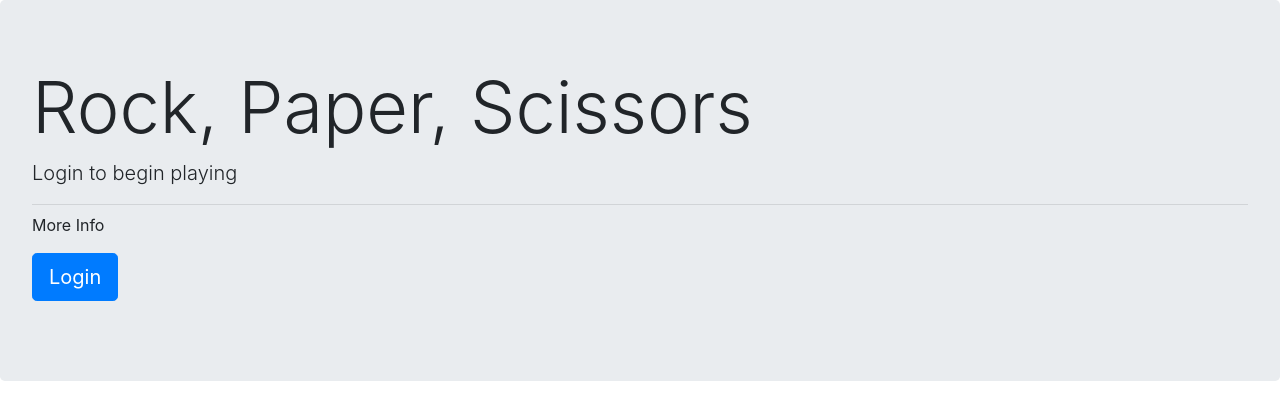
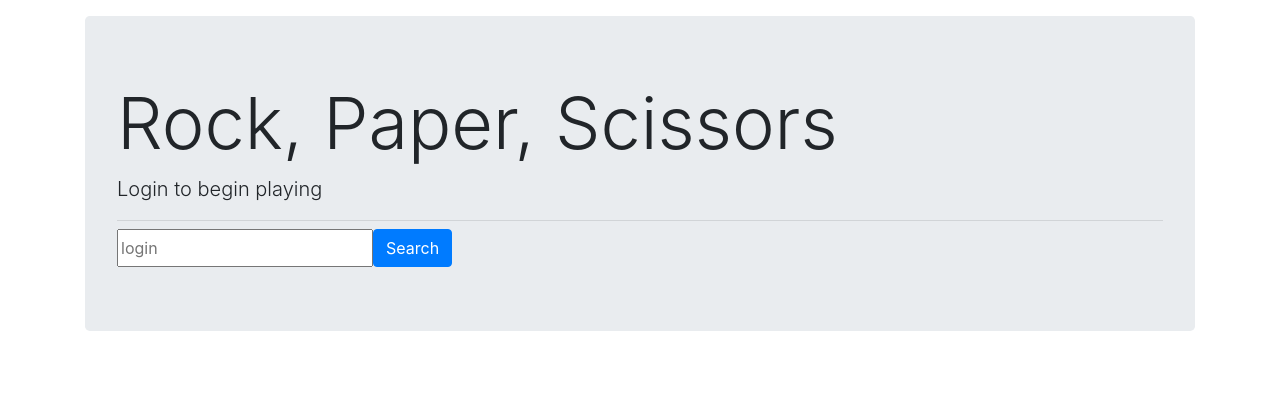
Before and after one commit to glietzen/RPS-Multiplayer, a plain HTML site: page index.html in a window 1280 px wide. Drawn offline with nearby package versions, Linux system fonts and the light colour scheme.

Commit message:
updates to index

```diff
--- a/index.html
+++ b/index.html
@@ -1,5 +1,6 @@
 <!doctype html>
 <html lang="en">
+
 <head>
     <title>RPS Multiplayer</title>
     <!-- Required meta tags -->
@@ -7,26 +8,41 @@
     <meta name="viewport" content="width=device-width, initial-scale=1, shrink-to-fit=no">
 
     <!-- Bootstrap CSS -->
-    <link rel="stylesheet" href="https://maxcdn.bootstrapcdn.com/bootstrap/4.0.0/css/bootstrap.min.css" integrity="sha384-Gn5384xqQ1aoWXA+058RXPxPg6fy4IWvTNh0E263XmFcJlSAwiGgFAW/dAiS6JXm" crossorigin="anonymous">
+    <link rel="stylesheet" href="https://maxcdn.bootstrapcdn.com/bootstrap/4.0.0/css/bootstrap.min.css" integrity="sha384-Gn5384xqQ1aoWXA+058RXPxPg6fy4IWvTNh0E263XmFcJlSAwiGgFAW/dAiS6JXm"
+        crossorigin="anonymous">
     <link rel="stylesheet" href="assets/css/style.css">
 </head>
+
 <body>
 
-    <div class="jumbotron">
+    <div class="container">
+
+        <div class="jumbotron mt-3">
             <h1 class="display-3">Rock, Paper, Scissors</h1>
             <p class="lead">Login to begin playing</p>
             <hr class="my-2">
-        <p>More Info</p>
-        <p class="lead">
-            <a class="btn btn-primary btn-lg" href="Jumbo action link" role="button">Login</a>
-        </p>
+            <form action="">
+                <div class="input-group">
+                    <input class="search-input" type="text" placeholder="login">
+                    <span class="input-group-button">
+                        <button class="btn btn-primary search-btn">Search</button>
+                    </span>
                 </div>
+            </form>
+        </div>
+    </div> <!--end of container -->
+
+
 
     <!-- Optional JavaScript -->
     <!-- jQuery first, then Popper.js, then Bootstrap JS -->
-    <script src="https://code.jquery.com/jquery-3.2.1.slim.min.js" integrity="sha384-KJ3o2DKtIkvYIK3UENzmM7KCkRr/rE9/Qpg6aAZGJwFDMVNA/GpGFF93hXpG5KkN" crossorigin="anonymous"></script>
-    <script src="https://cdnjs.cloudflare.com/ajax/libs/popper.js/1.12.9/umd/popper.min.js" integrity="sha384-ApNbgh9B+Y1QKtv3Rn7W3mgPxhU9K/ScQsAP7hUibX39j7fakFPskvXusvfa0b4Q" crossorigin="anonymous"></script>
-    <script src="https://maxcdn.bootstrapcdn.com/bootstrap/4.0.0/js/bootstrap.min.js" integrity="sha384-JZR6Spejh4U02d8jOt6vLEHfe/JQGiRRSQQxSfFWpi1MquVdAyjUar5+76PVCmYl" crossorigin="anonymous"></script>
+    <script src="https://code.jquery.com/jquery-3.2.1.slim.min.js" integrity="sha384-KJ3o2DKtIkvYIK3UENzmM7KCkRr/rE9/Qpg6aAZGJwFDMVNA/GpGFF93hXpG5KkN"
+        crossorigin="anonymous"></script>
+    <script src="https://cdnjs.cloudflare.com/ajax/libs/popper.js/1.12.9/umd/popper.min.js" integrity="sha384-ApNbgh9B+Y1QKtv3Rn7W3mgPxhU9K/ScQsAP7hUibX39j7fakFPskvXusvfa0b4Q"
+        crossorigin="anonymous"></script>
+    <script src="https://maxcdn.bootstrapcdn.com/bootstrap/4.0.0/js/bootstrap.min.js" integrity="sha384-JZR6Spejh4U02d8jOt6vLEHfe/JQGiRRSQQxSfFWpi1MquVdAyjUar5+76PVCmYl"
+        crossorigin="anonymous"></script>
     <script src="assets/js/game.js"></script>
 </body>
+
 </html>
```
Lines whose indentation alone changed are shown as unchanged.
